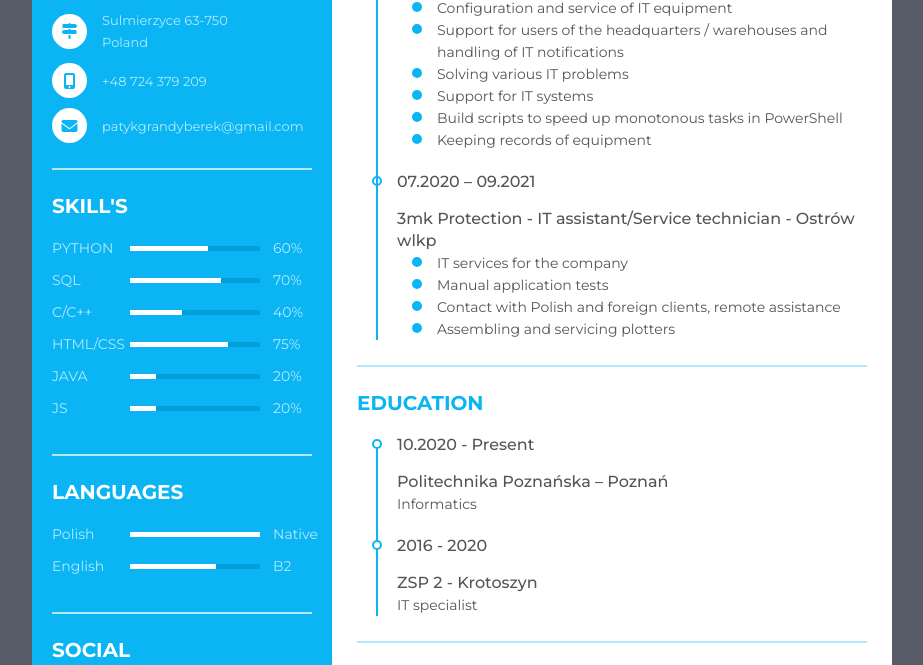
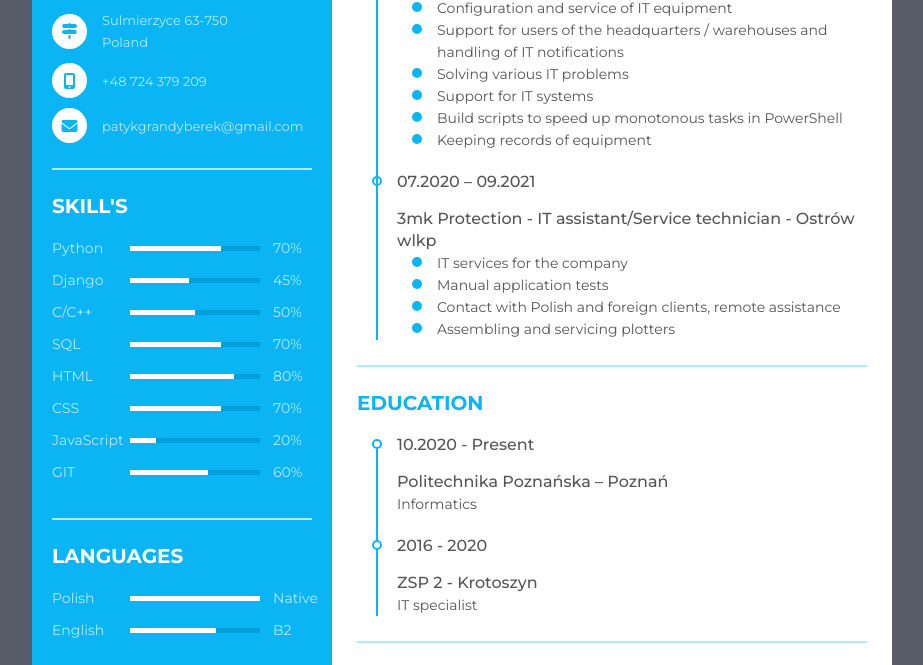
Before and after one commit to GremlinMag/CV, a plain HTML site: page index.html in a window 1280 px wide. Shown: the part 358-1023 px from the top of the page, without its empty margins (178-1101 px from the left). Drawn offline with Linux system fonts and the light colour scheme.

Commit message:
Add: git skill

```diff
--- a/index.html
+++ b/index.html
@@ -11,7 +11,7 @@
 <div class="resume">
    <div class="resume_left">
      <div class="resume_profile">
-       <img src="Gremlin.jpg" alt="profile_pic">
+       <img src="CV-picture.jpg" alt="profile_pic">
      </div>
      <div class="resume_content">
        <div class="resume_item resume_info">
@@ -60,12 +60,30 @@
          <ul>
             <li>
              <div class="skill_name">
-               PYTHON
+               Python
              </div>
              <div class="skill_progress">
-               <span style="width: 60%;"></span>
+               <span style="width: 70%;"></span>
              </div>
-             <div class="skill_per">60%</div>
+             <div class="skill_per">70%</div>
+           </li>
+           <li>
+             <div class="skill_name">
+               Django
+             </div>
+             <div class="skill_progress">
+               <span style="width: 45%;"></span>
+             </div>
+             <div class="skill_per">45%</div>
+           </li>
+            <li>
+             <div class="skill_name">
+               C/C++
+             </div>
+             <div class="skill_progress">
+               <span style="width: 50%;"></span>
+             </div>
+             <div class="skill_per">50%</div>
            </li>
            <li>
              <div class="skill_name">
@@ -76,27 +94,28 @@
              </div>
              <div class="skill_per">70%</div>
            </li>
+
            <li>
              <div class="skill_name">
-               C/C++
+               HTML
              </div>
              <div class="skill_progress">
-               <span style="width: 40%;"></span>
+               <span style="width: 80%;"></span>
              </div>
-             <div class="skill_per">40%</div>
+             <div class="skill_per">80%</div>
            </li>
             <li>
              <div class="skill_name">
-               HTML/CSS
+               CSS
              </div>
              <div class="skill_progress">
-               <span style="width: 75%;"></span>
+               <span style="width: 70%;"></span>
              </div>
-             <div class="skill_per">75%</div>
+             <div class="skill_per">70%</div>
            </li>
            <li>
              <div class="skill_name">
-               JAVA
+               JavaScript
              </div>
              <div class="skill_progress">
                <span style="width: 20%;"></span>
@@ -105,12 +124,12 @@
            </li>
            <li>
              <div class="skill_name">
-               JS
+               GIT
              </div>
              <div class="skill_progress">
-               <span style="width: 20%;"></span>
+               <span style="width: 60%;"></span>
              </div>
-             <div class="skill_per">20%</div>
+             <div class="skill_per">60%</div>
            </li>
          </ul>
        </div>
```
Lines whose indentation alone changed are shown as unchanged.
